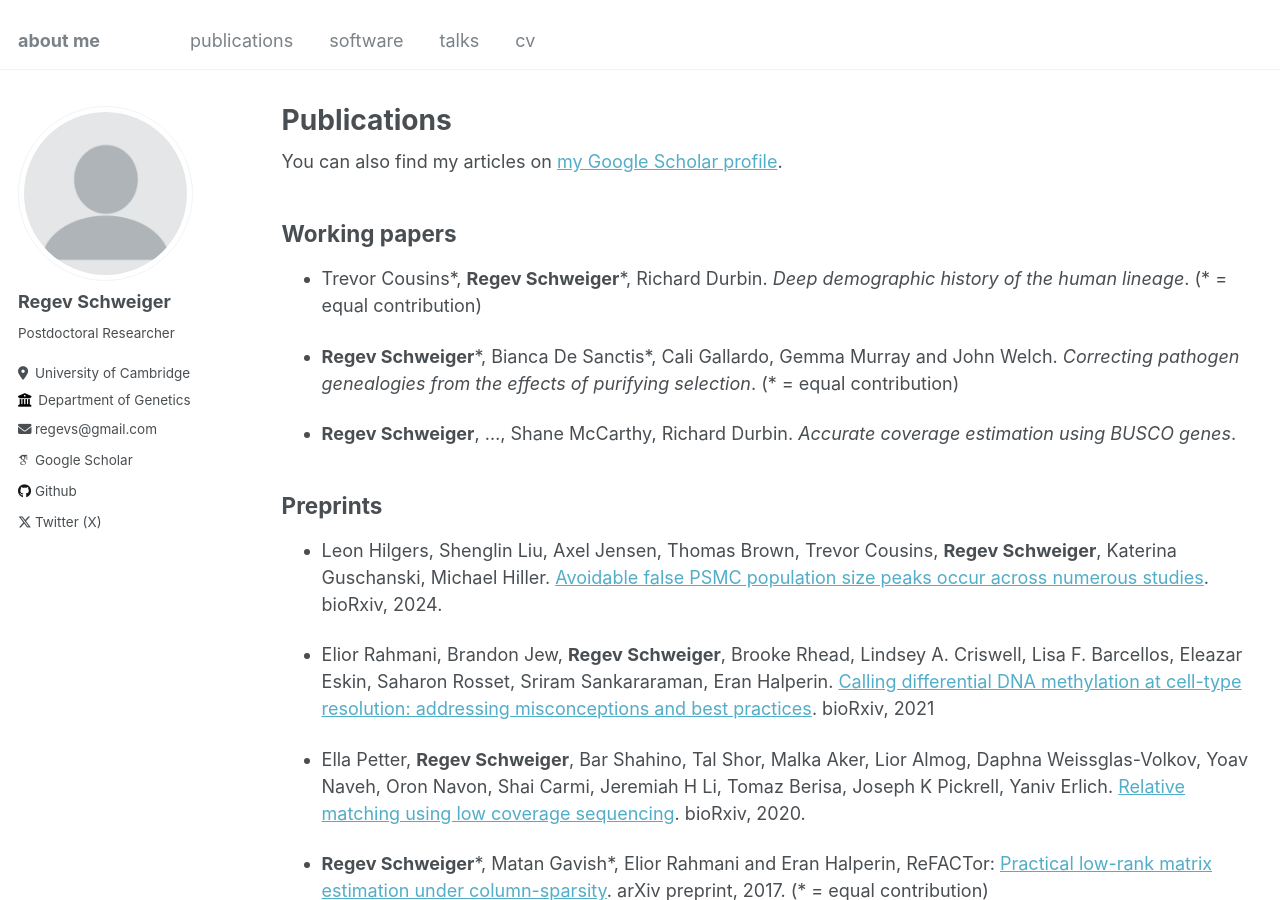
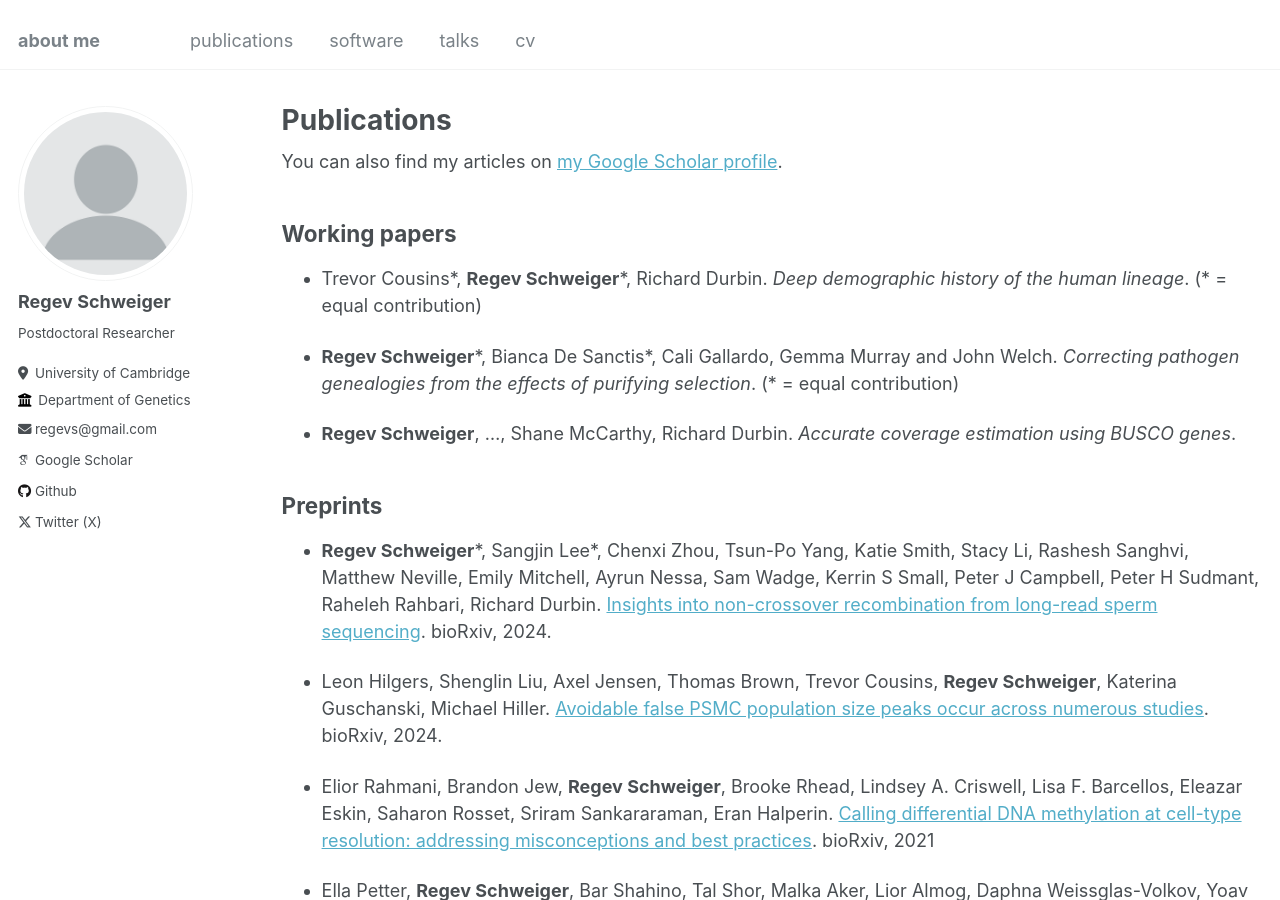
Before and after one commit to regevs/regevs.github.io, a Jekyll site: the page built from _pages/publications.md, in a window 1280 px wide and 900 px high. Built offline with Jekyll 4.4.1, drawn with Linux system fonts in a browser that asks for light colours; some web fonts are replaced.

Commit message:
Update publications.md

```diff
--- a/_pages/publications.md
+++ b/_pages/publications.md
@@ -21,6 +21,8 @@ author_profile: true
 
 
 ## Preprints
+
+-  **Regev Schweiger**\*, Sangjin Lee\*,  Chenxi Zhou, Tsun-Po Yang, Katie Smith, Stacy Li, Rashesh Sanghvi, Matthew Neville, Emily Mitchell, Ayrun Nessa, Sam Wadge, Kerrin S Small, Peter J Campbell, Peter H Sudmant, Raheleh Rahbari, Richard Durbin. [Insights into non-crossover recombination from long-read sperm sequencing](https://www.biorxiv.org/content/10.1101/2024.07.05.602249v1). bioRxiv, 2024.
 
 - Leon Hilgers, Shenglin Liu, Axel Jensen, Thomas Brown, Trevor Cousins, **Regev Schweiger**, Katerina Guschanski, Michael Hiller. [Avoidable false PSMC population size peaks occur across numerous studies](https://www.biorxiv.org/content/10.1101/2024.06.17.599025v1.abstract). bioRxiv, 2024.
 
```
